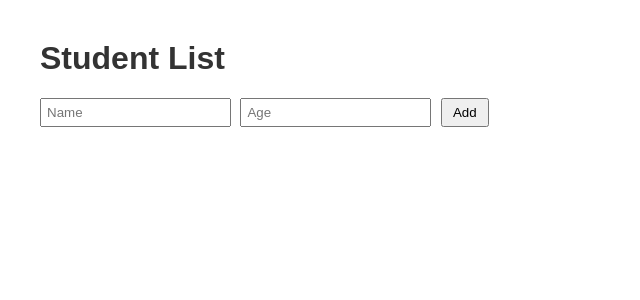
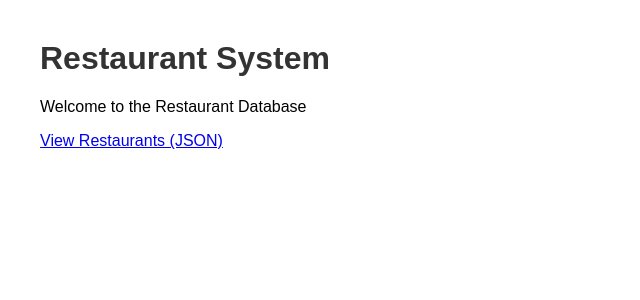
Before and after one commit to pattadonkh-bit/Database-U-Center, a Flask app: page / in a window 1280 px wide. Shown: the top 300 px of the page, without its empty margins (0-640 px from the left). Run offline with Flask 3, Linux system fonts and the light colour scheme.

Commit message:
Update index.html

```diff
--- a/templates/index.html
+++ b/templates/index.html
@@ -1,24 +1,12 @@
 <!DOCTYPE html>
 <html>
 <head>
-    <title>Student List</title>
+    <title>Restaurant App</title>
     <link rel="stylesheet" href="{{ url_for('static', filename='style.css') }}">
 </head>
 <body>
-
-    <h1>Student List</h1>
-
-    <form action="/add" method="POST">
-        <input type="text" name="name" placeholder="Name" required>
-        <input type="number" name="age" placeholder="Age" required>
-        <button type="submit">Add</button>
-    </form>
-
-    <ul>
-        {% for student in students %}
-            <li>{{ student["name"] }} - {{ student["age"] }} years old</li>
-        {% endfor %}
-    </ul>
-
+    <h1>Restaurant System</h1>
+    <p>Welcome to the Restaurant Database</p>
+    <a href="/restaurants">View Restaurants (JSON)</a>
 </body>
 </html>
```
